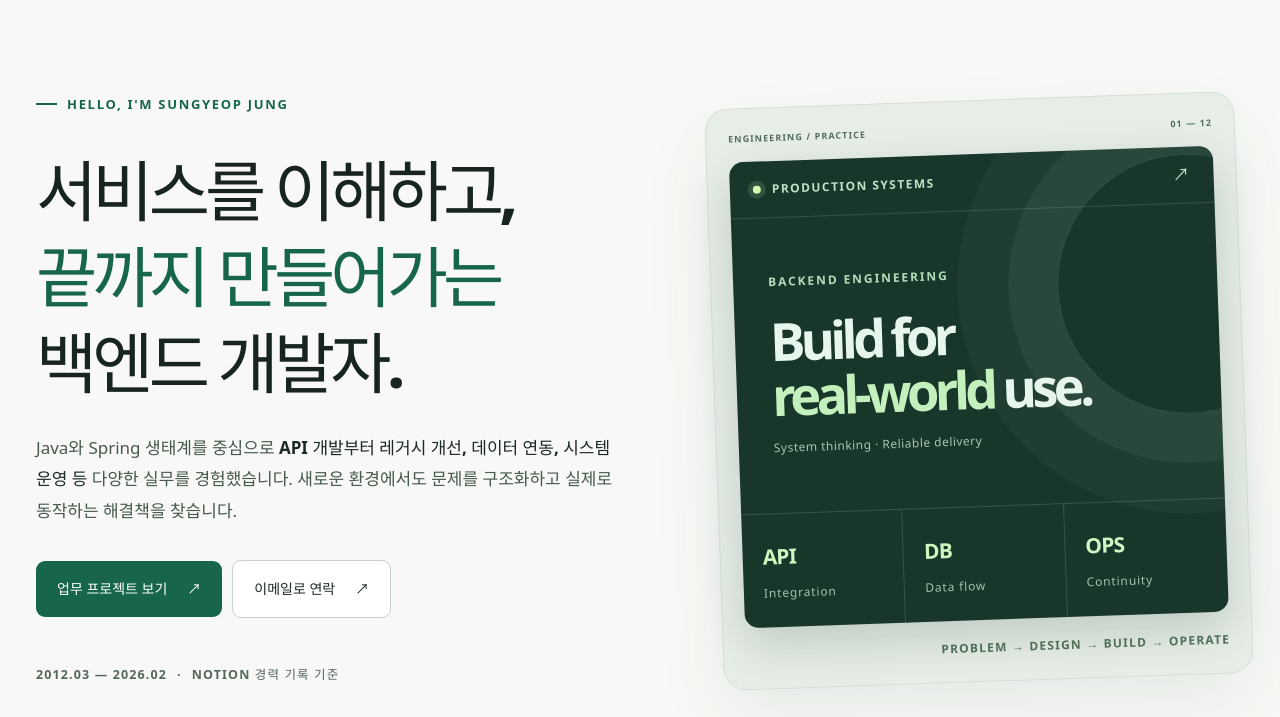
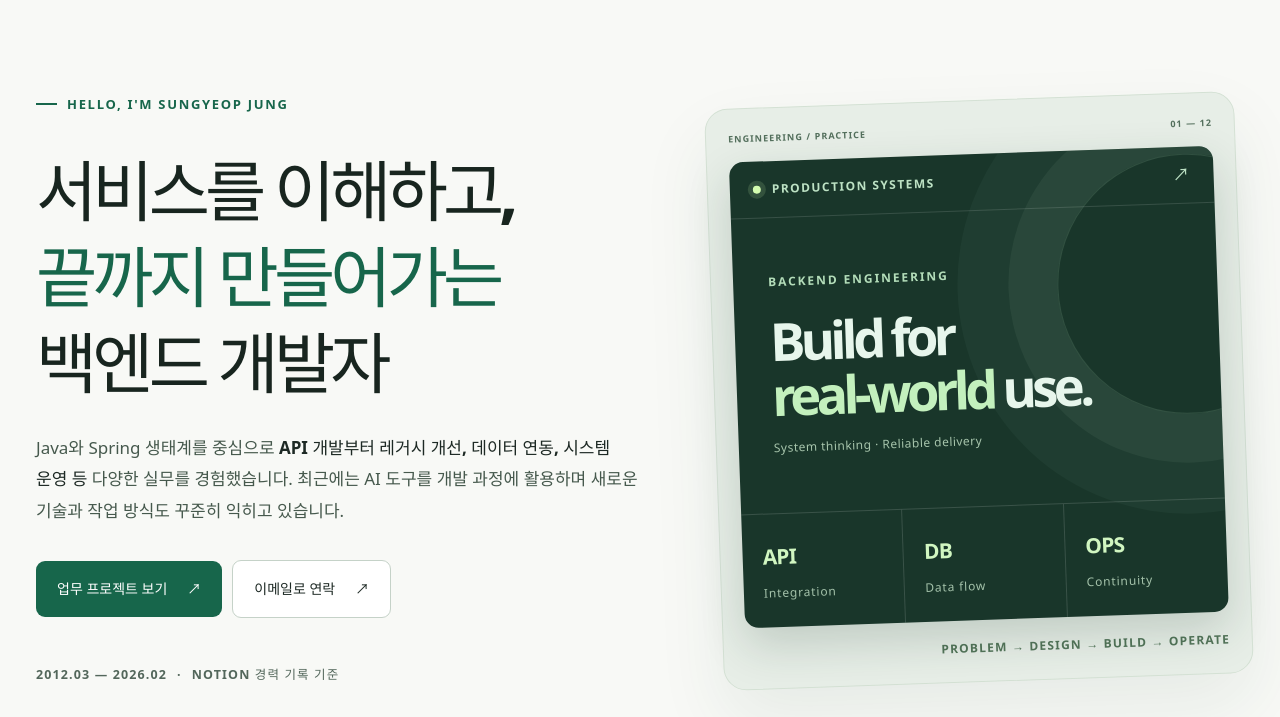
Before and after one commit to seirian/seirian.github.io, a website: page site/index.html in a window 1280 px wide. Shown: the part 83-800 px from the top of the page. Drawn offline with Linux system fonts and the light colour scheme.

Commit message:
Refine portfolio headline and introduction

```diff
--- a/site/index.html
+++ b/site/index.html
@@ -47,8 +47,8 @@
   <section class="hero container" aria-labelledby="hero-title">
     <div class="hero-copy">
       <p class="eyebrow"><span class="eyebrow-line"></span> HELLO, I'M SUNGYEOP JUNG</p>
-      <h1 id="hero-title">서비스를 이해하고,<br><em>끝까지 만들어가는</em><br>백엔드 개발자.</h1>
-      <p class="hero-description">Java와 Spring 생태계를 중심으로 <strong>API 개발부터 레거시 개선, 데이터 연동, 시스템 운영 등</strong> 다양한 실무를 경험했습니다. 새로운 환경에서도 문제를 구조화하고 실제로 동작하는 해결책을 찾습니다.</p>
+      <h1 id="hero-title">서비스를 이해하고,<br><em>끝까지 만들어가는</em><br>백엔드 개발자</h1>
+      <p class="hero-description">Java와 Spring 생태계를 중심으로 <strong>API 개발부터 레거시 개선, 데이터 연동, 시스템 운영 등</strong> 다양한 실무를 경험했습니다. 최근에는 AI 도구를 개발 과정에 활용하며 새로운 기술과 작업 방식도 꾸준히 익히고 있습니다.</p>
       <div class="hero-actions"><a href="#work" class="button button-primary">업무 프로젝트 보기 <span aria-hidden="true">↗</span></a><a href="mailto:sengyb@daum.net" class="button button-outline">이메일로 연락 <span aria-hidden="true">↗</span></a></div>
       <p class="hero-meta">2012.03 — 2026.02 <span aria-hidden="true">·</span> NOTION 경력 기록 기준</p>
     </div>
```
